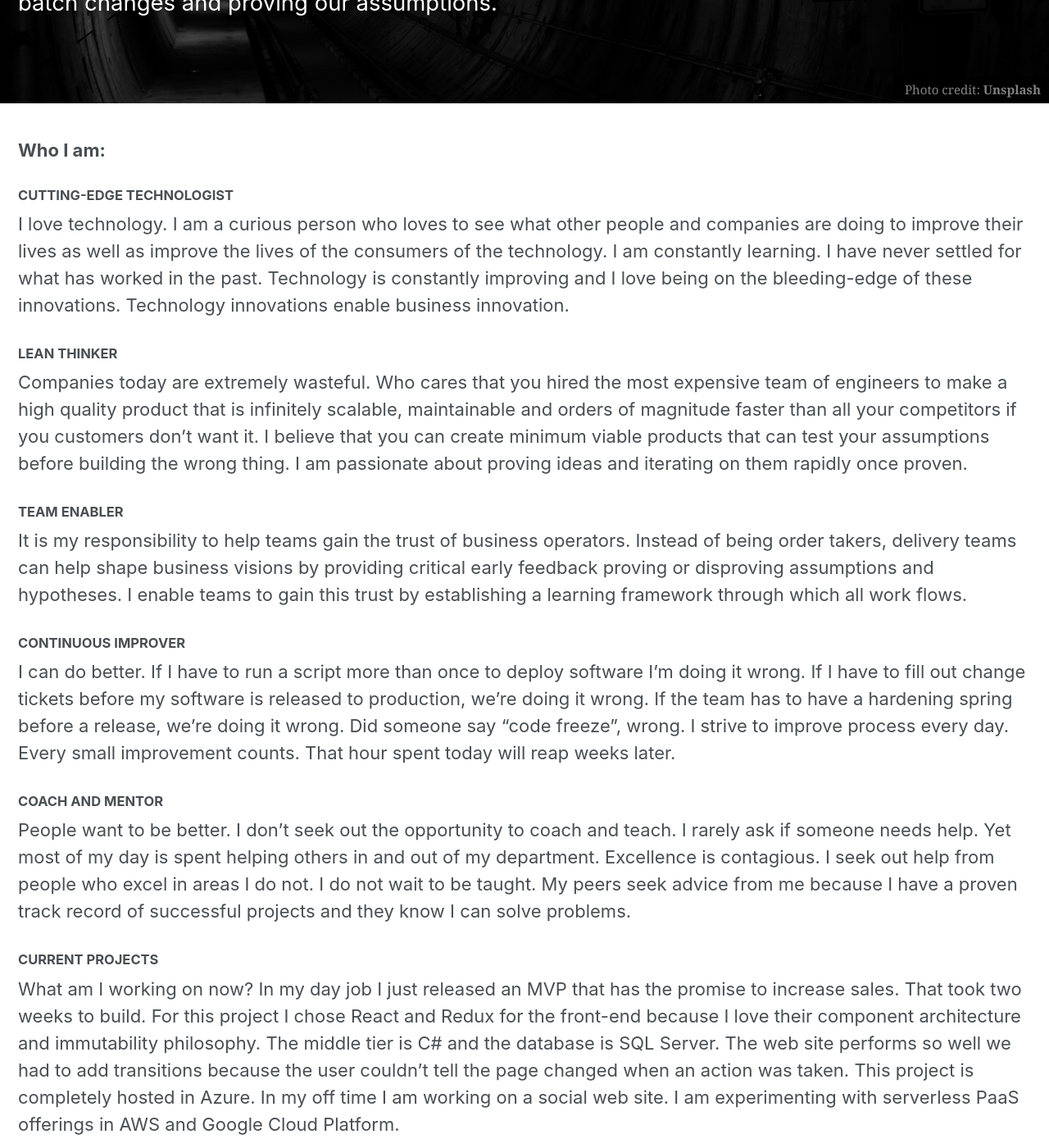
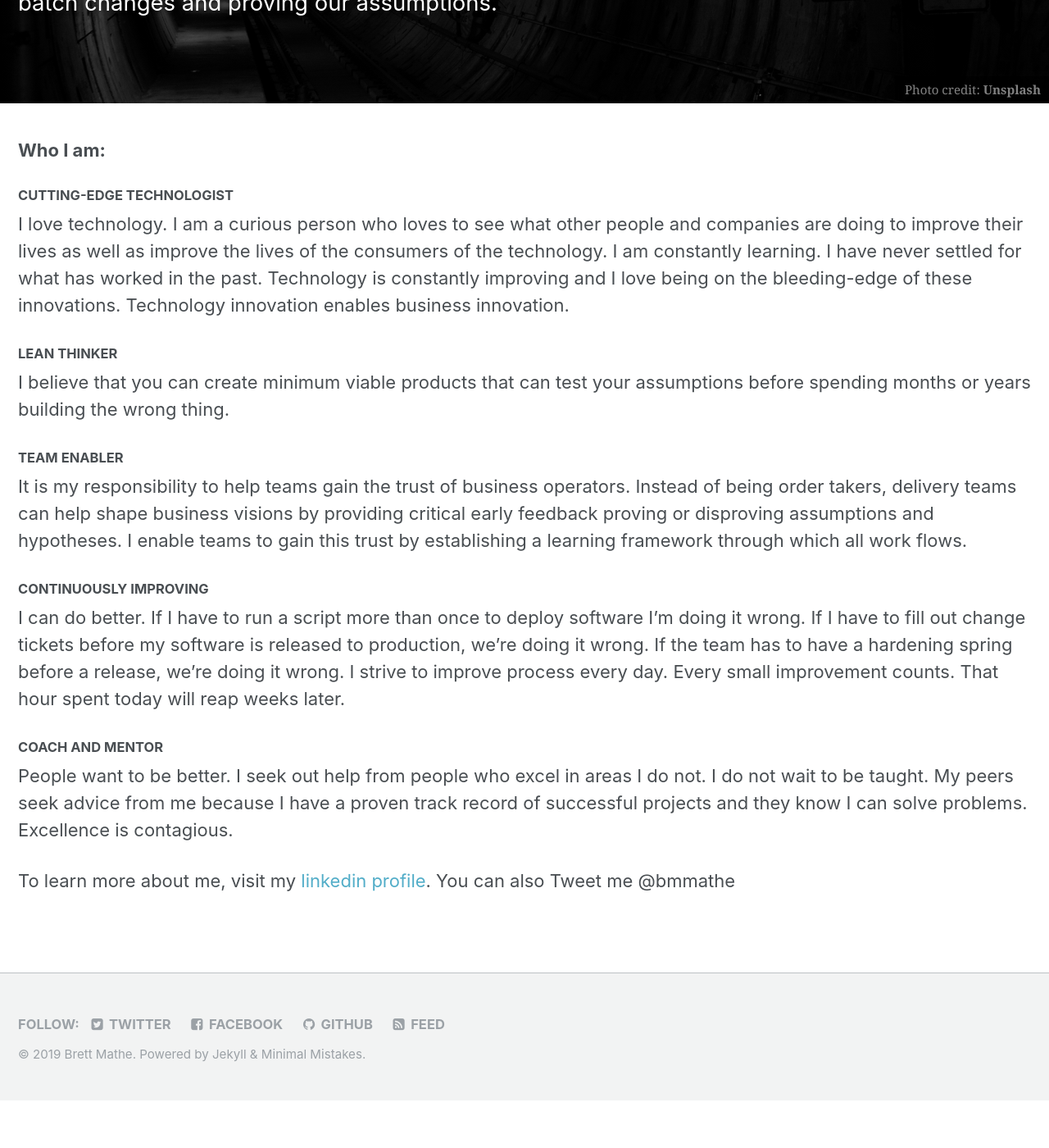
Before and after one commit to bmmathe/bmmathe.github.io, a Jekyll site: the page built from _pages/about.md, in a window 1280 px wide and 1400 px high, scrolled down 521 px. Shown: the whole window at 82% size. Built offline with Jekyll 4.4.1, drawn with Linux system fonts in a browser that asks for light colours; after the commit the page ends 1863 px from its top, so only the background shows below that.

Commit message:
Update about.md

```diff
--- a/_pages/about.md
+++ b/_pages/about.md
@@ -14,27 +14,23 @@ excerpt: "As an Enterprise Architect, I am responsible for the technology that w
 
 ##### CUTTING-EDGE TECHNOLOGIST
 
-I love technology.  I am a curious person who loves to see what other people and companies are doing to improve their lives as well as improve the lives of the consumers of the technology.  I am constantly learning.  I have never settled for what has worked in the past.  Technology is constantly improving and I love being on the bleeding-edge of these innovations.  Technology innovations enable business innovation.
+I love technology.  I am a curious person who loves to see what other people and companies are doing to improve their lives as well as improve the lives of the consumers of the technology.  I am constantly learning.  I have never settled for what has worked in the past.  Technology is constantly improving and I love being on the bleeding-edge of these innovations.  Technology innovation enables business innovation.
 
 ##### LEAN THINKER
 
-Companies today are extremely wasteful.  Who cares that you hired the most expensive team of engineers to make a high quality product that is infinitely scalable, maintainable and orders of magnitude faster than all your competitors if you customers don’t want it.  I believe that you can create minimum viable products that can test your assumptions before building the wrong thing.  I am passionate about proving ideas and iterating on them rapidly once proven.
+I believe that you can create minimum viable products that can test your assumptions before spending months or years building the wrong thing.
 
 ##### TEAM ENABLER
 
 It is my responsibility to help teams gain the trust of business operators.  Instead of being order takers, delivery teams can help shape business visions by providing critical early feedback proving or disproving assumptions and hypotheses.  I enable teams to gain this trust by establishing a learning framework through which all work flows.
 
-##### CONTINUOUS IMPROVER
+##### CONTINUOUSLY IMPROVING
 
-I can do better.  If I have to run a script more than once to deploy software I’m doing it wrong.  If I have to fill out change tickets before my software is released to production, we’re doing it wrong.  If the team has to have a hardening spring before a release, we’re doing it wrong.  Did someone say “code freeze”, wrong.  I strive to improve process every day.  Every small improvement counts.  That hour spent today will reap weeks later.
+I can do better.  If I have to run a script more than once to deploy software I’m doing it wrong.  If I have to fill out change tickets before my software is released to production, we’re doing it wrong.  If the team has to have a hardening spring before a release, we’re doing it wrong.  I strive to improve process every day.  Every small improvement counts.  That hour spent today will reap weeks later.
 
 ##### COACH AND MENTOR
 
-People want to be better.  I don’t seek out the opportunity to coach and teach.  I rarely ask if someone needs help.  Yet most of my day is spent helping others in and out of my department.  Excellence is contagious.  I seek out help from people who excel in areas I do not.  I do not wait to be taught.  My peers seek advice from me because I have a proven track record of successful projects and they know I can solve problems.
-
-##### CURRENT PROJECTS
-What am I working on now?  In my day job I just released an MVP that has the promise to increase sales.  That took two weeks to build.  For this project I chose React and Redux for the front-end because I love their component architecture and immutability philosophy.  The middle tier is C# and the database is SQL Server. The web site performs so well we had to add transitions because the user couldn’t tell the page changed when an action was taken.  This project is completely hosted in Azure.
-In my off time I am working on a social web site.  I am experimenting with serverless PaaS offerings in AWS and Google Cloud Platform.
+People want to be better.  I seek out help from people who excel in areas I do not.  I do not wait to be taught.  My peers seek advice from me because I have a proven track record of successful projects and they know I can solve problems. Excellence is contagious.
 
 To learn more about me, visit my [linkedin profile](https://www.linkedin.com/in/brett-mathe-3b03784).
 You can also Tweet me @bmmathe
```
